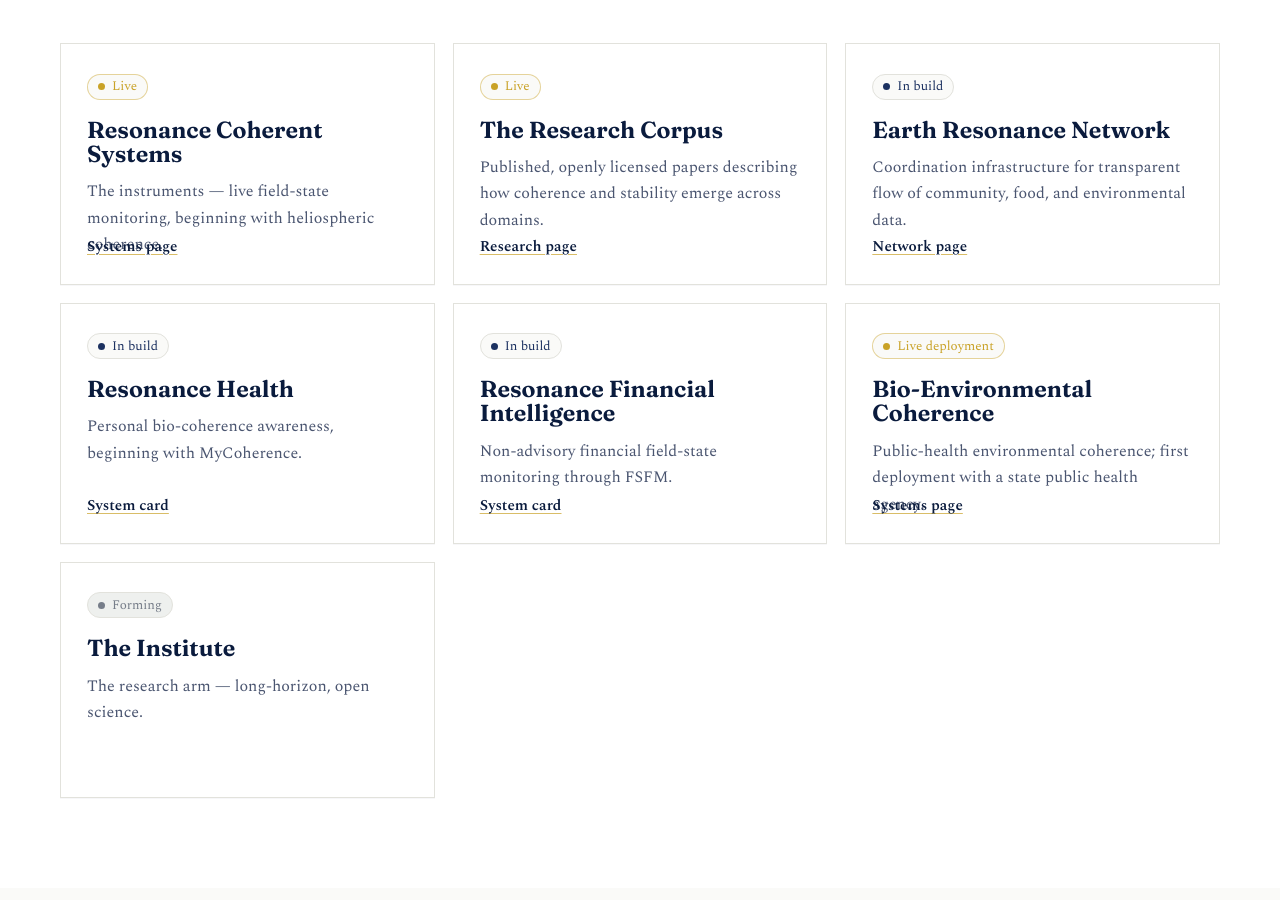
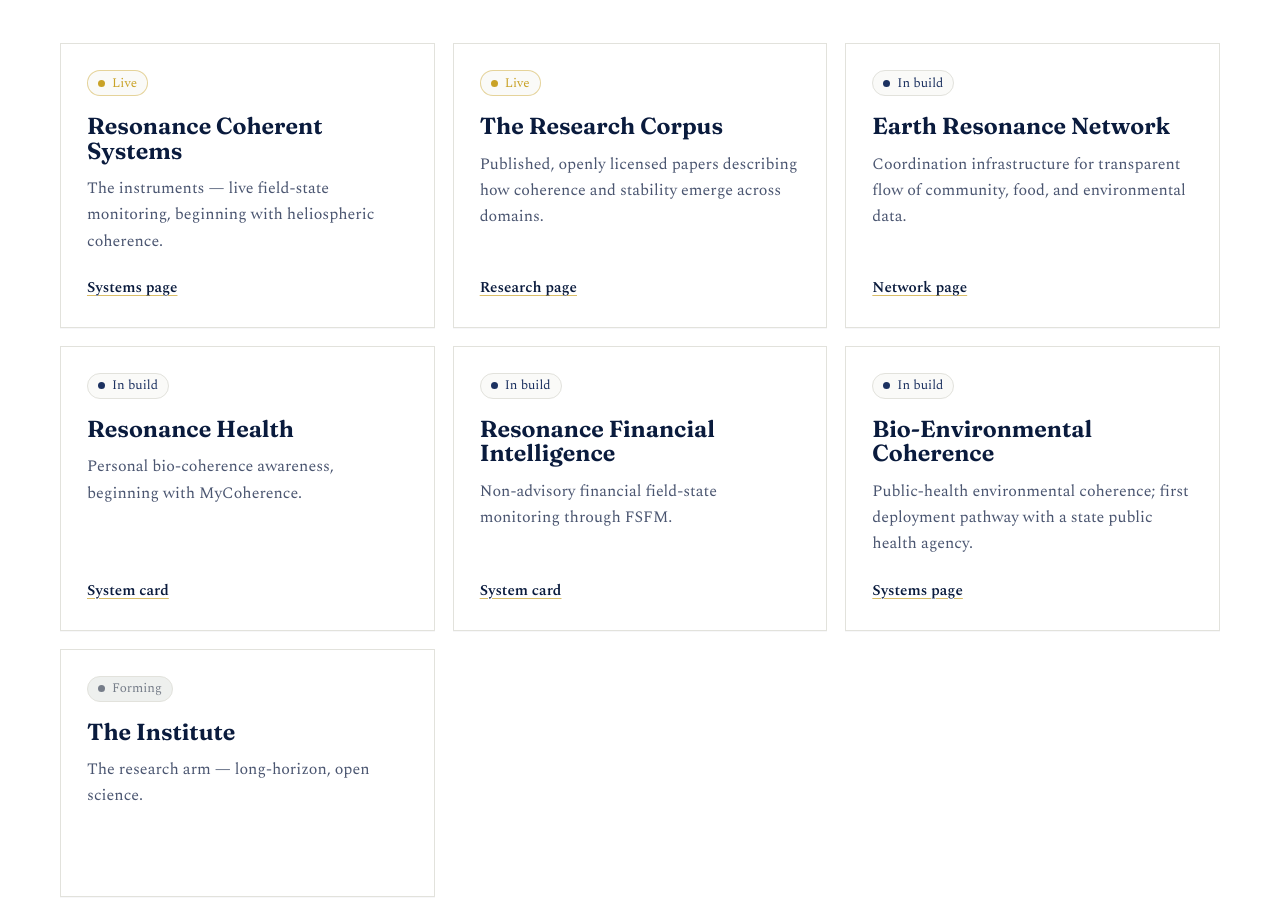
Before and after one commit to ResonanceAdmin/resonancecoherence.org, a plain HTML site: page index.html in a window 1280 px wide. Shown: the part 1668-2568 px from the top of the page. Drawn offline with nearby package versions, Linux system fonts and the light colour scheme.

Commit message:
Refine Bio-Environmental status and card layout

```diff
--- a/assets/css/styles.css
+++ b/assets/css/styles.css
@@ -345,12 +345,14 @@ h3 {
 
 .card {
   position: relative;
-  min-height: 236px;
+  min-height: 248px;
   padding: 26px;
   border: 1px solid var(--line);
   background: var(--white-pure);
   box-shadow: 0 1px 0 rgba(10, 27, 61, 0.03);
   transition: border-color 180ms ease, transform 180ms ease, box-shadow 180ms ease;
+  display: flex;
+  flex-direction: column;
 }
 
 .card:hover,
@@ -373,9 +375,11 @@ h3 {
 }
 
 .card .card-link {
-  position: absolute;
-  left: 26px;
-  bottom: 24px;
+  position: static;
+  display: inline-flex;
+  width: fit-content;
+  margin-top: auto;
+  padding-top: 22px;
   color: var(--navy-deep);
   font-size: 0.94rem;
   font-weight: 600;
--- a/index.html
+++ b/index.html
@@ -107,9 +107,9 @@
             <a class="card-link" href="systems.html#fsfm">System card</a>
           </article>
           <article class="card reveal">
-            <span class="status live">Live deployment</span>
+            <span class="status build">In build</span>
             <h3>Bio-Environmental Coherence</h3>
-            <p>Public-health environmental coherence; first deployment with a state public health agency.</p>
+            <p>Public-health environmental coherence; first deployment pathway with a state public health agency.</p>
             <a class="card-link" href="systems.html">Systems page</a>
           </article>
           <article class="card reveal">
```
Also changed, not shown: systems.html (+1 -1 lines).
